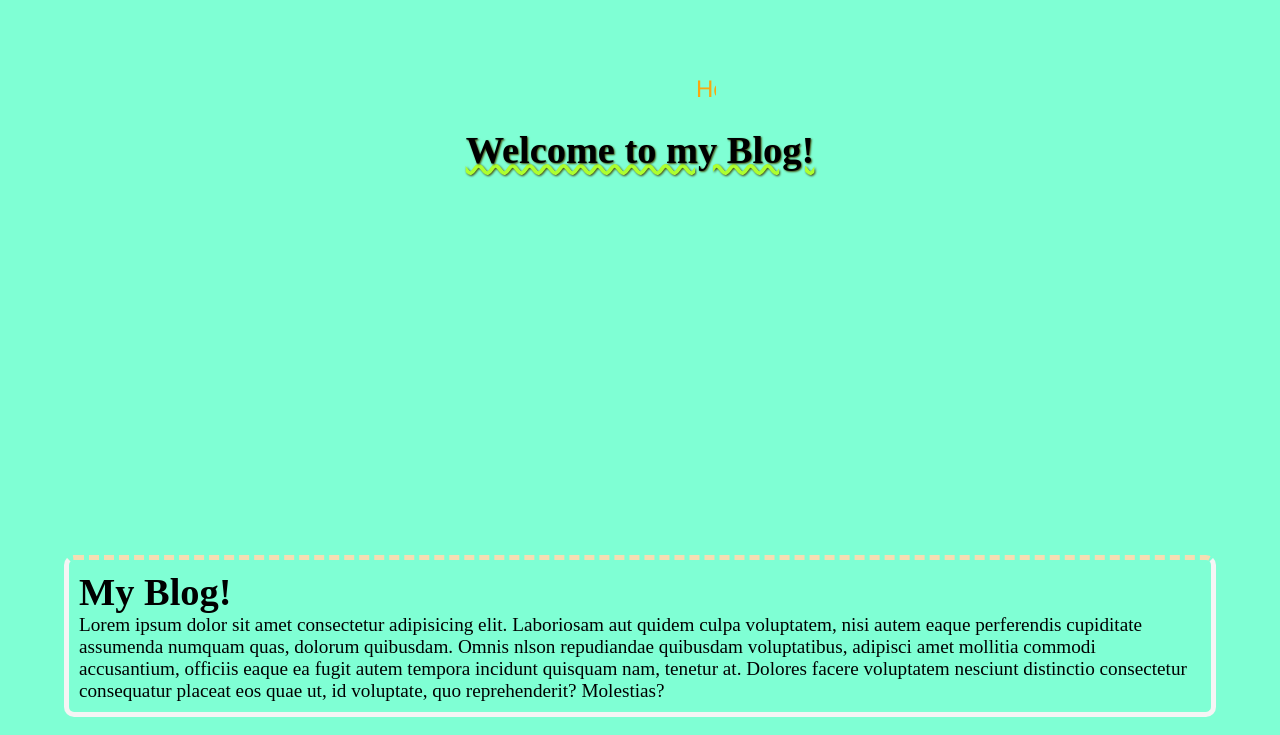
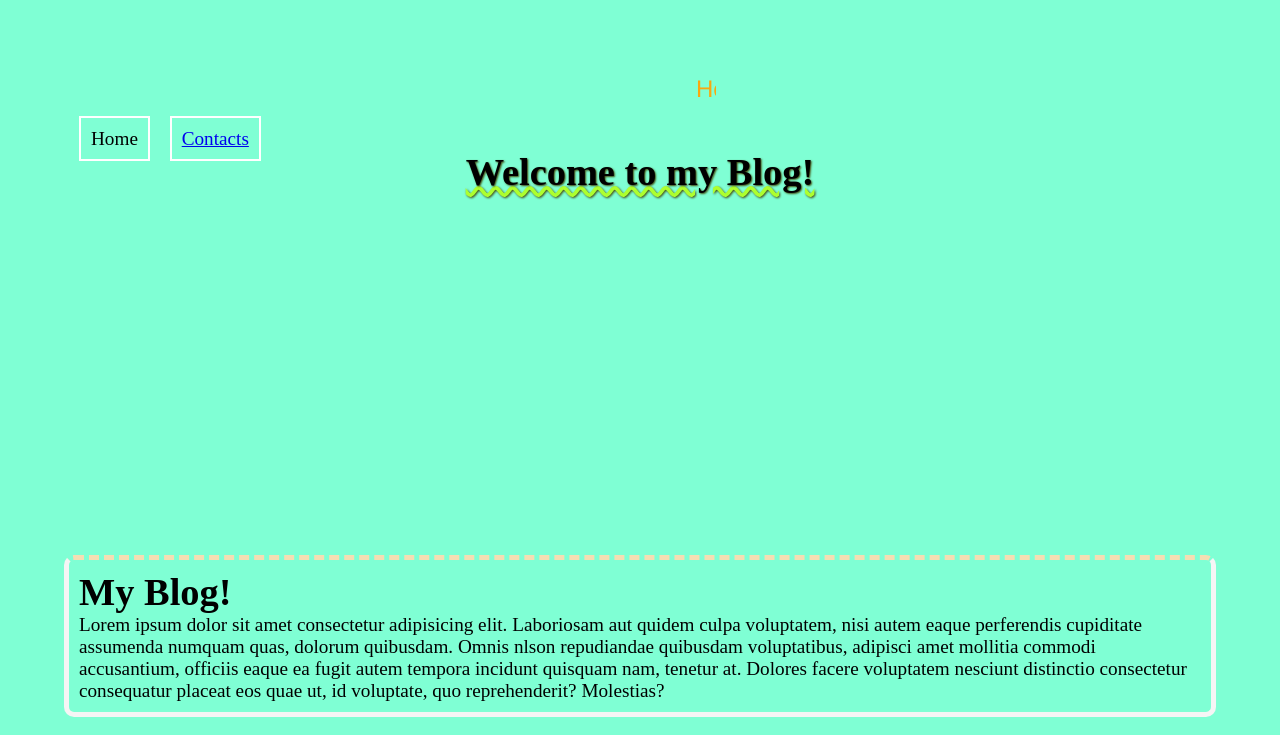
Before and after one commit to ImranSarkerWeb/testWithPH, a plain HTML site: page My Websites/index.html in a window 1280 px wide. Shown: the top 735 px of the page. Drawn offline with Linux system fonts and the light colour scheme.

Commit message:
contacts page project by Imran

```diff
--- a/My Websites/css/style.css
+++ b/My Websites/css/style.css
@@ -66,3 +66,16 @@ h1.welcome{
     text-shadow: 2px 2px 5px red;
     margin: 2%;
 }
+nav > ul >li{
+    list-style-type: none;
+    display: inline;
+    border: 2px solid white;
+    margin-left: 15px;
+    padding: 10px;
+
+
+}
+nav>ul>li:hover{
+    background-color: wheat;
+    transition-delay: .01s;
+}
--- a/My Websites/index.html
+++ b/My Websites/index.html
@@ -7,6 +7,12 @@
 <body>
     <div class="header">
         <marquee behavior="" direction="">Hey this is done by me!</marquee>
+        <nav>
+            <ul>
+                <li>Home</li>
+                <li> <a href="contacts.html">Contacts</a> </li>
+            </ul>
+        </nav>
     <h1 class="welcome">Welcome to my Blog!</h1>
     </div>
     <div class = "my-blog">
```
